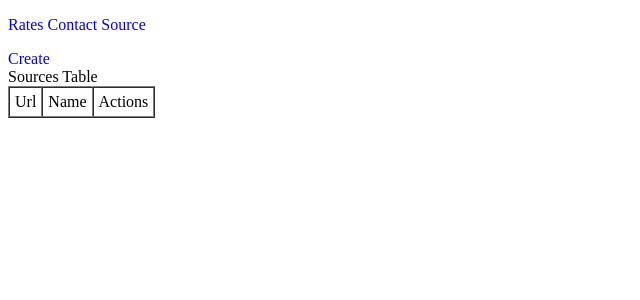
After one commit to Vadymkrr/currency, a Django app: page /source/list/ in a window 1280 px wide. The commit adds this page. Shown: the top 300 px of the page, without its empty margins (0-640 px from the left). Run offline with Django 4.2, Linux system fonts and the light colour scheme; data that the repository does not hold is empty.

Commit message:
homework8

```diff
--- a/app/currency/models.py
+++ b/app/currency/models.py
@@ -13,3 +13,9 @@ class ContactUs(models.Model):
     email_from = models.EmailField(max_length=255)
     subject = models.CharField(max_length=50)
     message = models.CharField(max_length=255)
+
+
+class Source(models.Model):
+    source_url = models.CharField(max_length=255)
+    name = models.CharField(max_length=64)
+    country = models.CharField(max_length=255)
--- a/app/currency/templates/base.html
+++ b/app/currency/templates/base.html
@@ -2,11 +2,13 @@
 <html>
 <head>
 <title>Currency - {% block title %}{% endblock title %}</title>
+    <style>a{text-decoration: none}</style>
 </head>
 <body>
 <p>
     <a href="/rate/list/">Rates</a>
-    <a href="/contact/list/">List</a>
+    <a href="/contact/list/">Contact</a>
+    <a href="/source/list">Source</a>
 </p>
 {% block content %}
 {% endblock %}
--- /dev/null
+++ b/app/currency/templates/source_list.html
@@ -0,0 +1,33 @@
+{% extends 'base.html' %}
+
+{% block title %}
+    Rates
+{% endblock title %}
+
+{% block content %}
+<a href="/source/create/">Create</a><br>
+<table border="1" cellpadding="5" cellspacing="0" style="text-align: center">
+<thead>Sources Table
+    <tr>
+        <td>Url</td><td>Name</td><td>Actions</td>
+    </tr>
+</thead>
+    <tbody>
+       {% for source in sources %}
+<tr>
+    <td>{{ source.source_url }}</td>
+    <td>{{ source.name }}</td>
+    <td>
+        <a href="/source/update/{{ source.id }}/">Update</a>
+        <a href="/source/delete/{{ source.id }}/">Delete</a>
+        <a href="/source/details/{{ source.id }}/">Details</a>
+    </td>
+
+</tr>
+       {% endfor %}
+    </tbody>
+
+</table>
+
+
+{% endblock content %}
--- a/app/currency/views.py
+++ b/app/currency/views.py
@@ -1,6 +1,7 @@
-from django.http import HttpResponse
-from currency.models import Rate, ContactUs
-from django.shortcuts import render
+from django.http import HttpResponse, HttpResponseRedirect
+from currency.models import Rate, ContactUs, Source
+from currency.forms import SourceForm
+from django.shortcuts import render, get_object_or_404
 
 
 def list_rates(request):
@@ -13,7 +14,6 @@ def list_rates(request):
 
 
 def query_list(request):
-
     contacts = ContactUs.objects.all()
 
     context = {
@@ -22,8 +22,67 @@ def query_list(request):
     return render(request, 'contact_us.html', context)
 
 
+def list_source(request):
+    sources = Source.objects.all()
+
+    context = {
+        'sources': sources
+    }
+    return render(request, 'source_list.html', context)
+
+
+def details_source(request, pk):
+    source = get_object_or_404(Source, pk=pk)
+    context = {
+        'source': source
+    }
+    return render(request, 'details_source.html', context)
+
+
+def create_source(request):
+    if request.method == 'POST':
+        form = SourceForm(request.POST)
+        if form.is_valid():
+            form.save()
+            return HttpResponseRedirect('/source/list/')
+    elif request.method == 'GET':
+        form = SourceForm()
+
+    context = {
+        'form': form
+    }
+    return render(request, 'create_source.html', context)
+
+
+def update_source(request, pk):
+    source = get_object_or_404(Source, pk=pk)
+    if request.method == 'POST':
+        form = SourceForm(request.POST, instance=source)
+        if form.is_valid():
+            form.save()
+            return HttpResponseRedirect('/source/list/')
+    elif request.method == 'GET':
+        form = SourceForm(instance=source)
+
+    context = {
+        'form': form
+    }
+    return render(request, 'update_source.html', context)
+
+
+def delete_source(request, pk):
+    source = get_object_or_404(Source, pk=pk)
+    if request.method == 'POST':
+        source.delete()
+        return HttpResponseRedirect('/source/list/')
+    elif request.method == 'GET':
+        context = {
+            'source': source
+        }
+        return render(request, 'delete_source.html', context)
+
+
 def status_code(request):
-
     response = HttpResponse(
         'Not found',
         status=404,
--- a/app/settings/urls.py
+++ b/app/settings/urls.py
@@ -16,11 +16,21 @@ Including another URLconf
 from django.contrib import admin
 from django.urls import path
 
-from currency.views import list_rates, query_list, status_code
+from currency.views import (
+    list_rates, query_list,
+    status_code, list_source,
+    create_source, update_source,
+    delete_source, details_source
+)
 
 urlpatterns = [
     path('admin/', admin.site.urls),
     path('rate/list/', list_rates),
     path('contact/list/', query_list),
-    path('status1/', status_code)
+    path('status1/', status_code),
+    path('source/list/', list_source),
+    path('source/create/', create_source),
+    path('source/details/<int:pk>/', details_source),
+    path('source/update/<int:pk>/', update_source),
+    path('source/delete/<int:pk>/', delete_source)
 ]
```
Also changed, not shown: app/currency/forms.py (added, +13 -0 lines), app/currency/templates/create_source.html (added, +17 -0 lines), app/currency/templates/delete_source.html (added, +13 -0 lines), app/currency/templates/details_source.html (added, +29 -0 lines), app/currency/templates/update_source.html (added, +15 -0 lines), Chinook_Sqlite.sqlite (deleted), app/currency/migrations/0004_source.py (added), app/currency/migrations/0005_source_city.py (added), app/currency/migrations/0006_rename_surname_source_source_url_remove_source_age_and_more.py (added), app/currency/migrations/0007_alter_source_name.py (added), app/db.sqlite (deleted), 1 other file.
